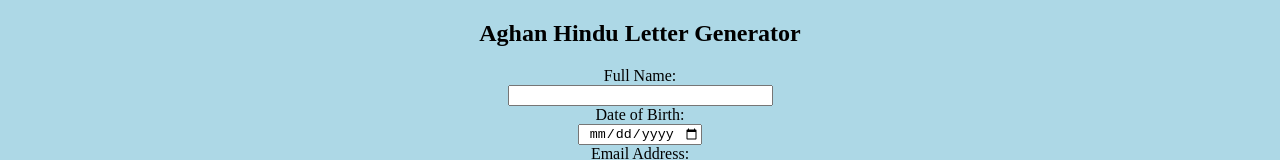
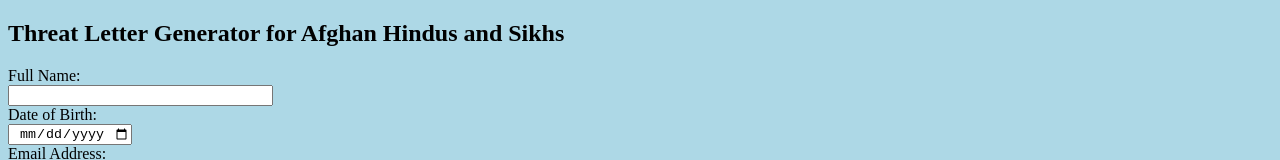
Before and after one commit to arjuntschand/AfghanHiduLetterGenerator, a plain HTML site: page index.html in a window 1280 px wide. Shown: the top 160 px of the page. Drawn offline with Linux system fonts and the light colour scheme.

Commit message:
title and alignment change

```diff
--- a/index.html
+++ b/index.html
@@ -3,9 +3,9 @@
 <html>
 <body style="background-color:lightblue;">
 
-<h2><center>Aghan Hindu Letter Generator</center></h2>
+<h2>Threat Letter Generator for Afghan Hindus and Sikhs</h2>
 
-<label for="fullName"><center>Full Name:</label><br>
+<label for="fullName">Full Name:</label><br>
 <input type="text" id="fullName" name="fullName" value="" size="30" style="text-align:center;" required><br>
 
 <label for="birthDate">Date of Birth:</label><br>
```
